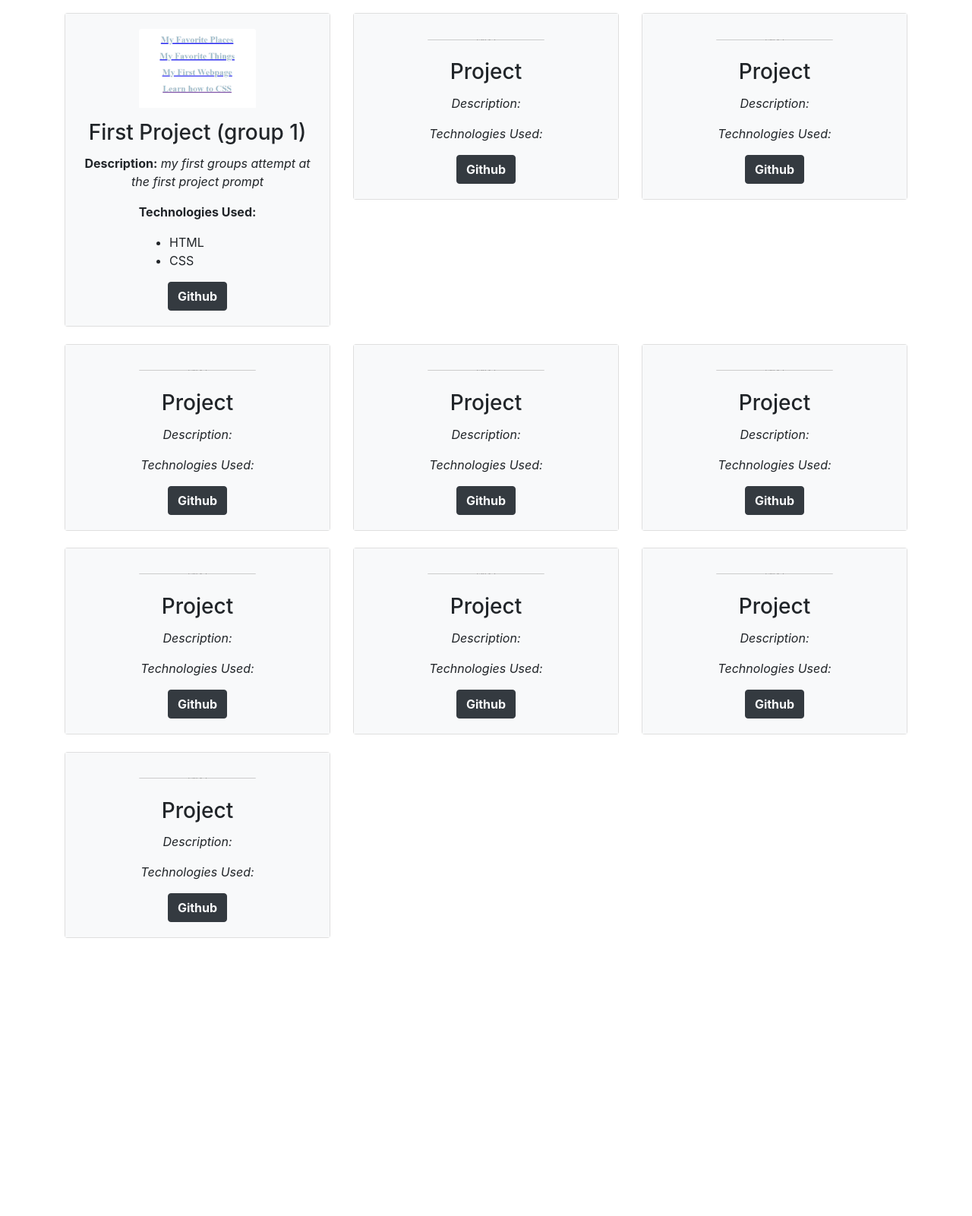
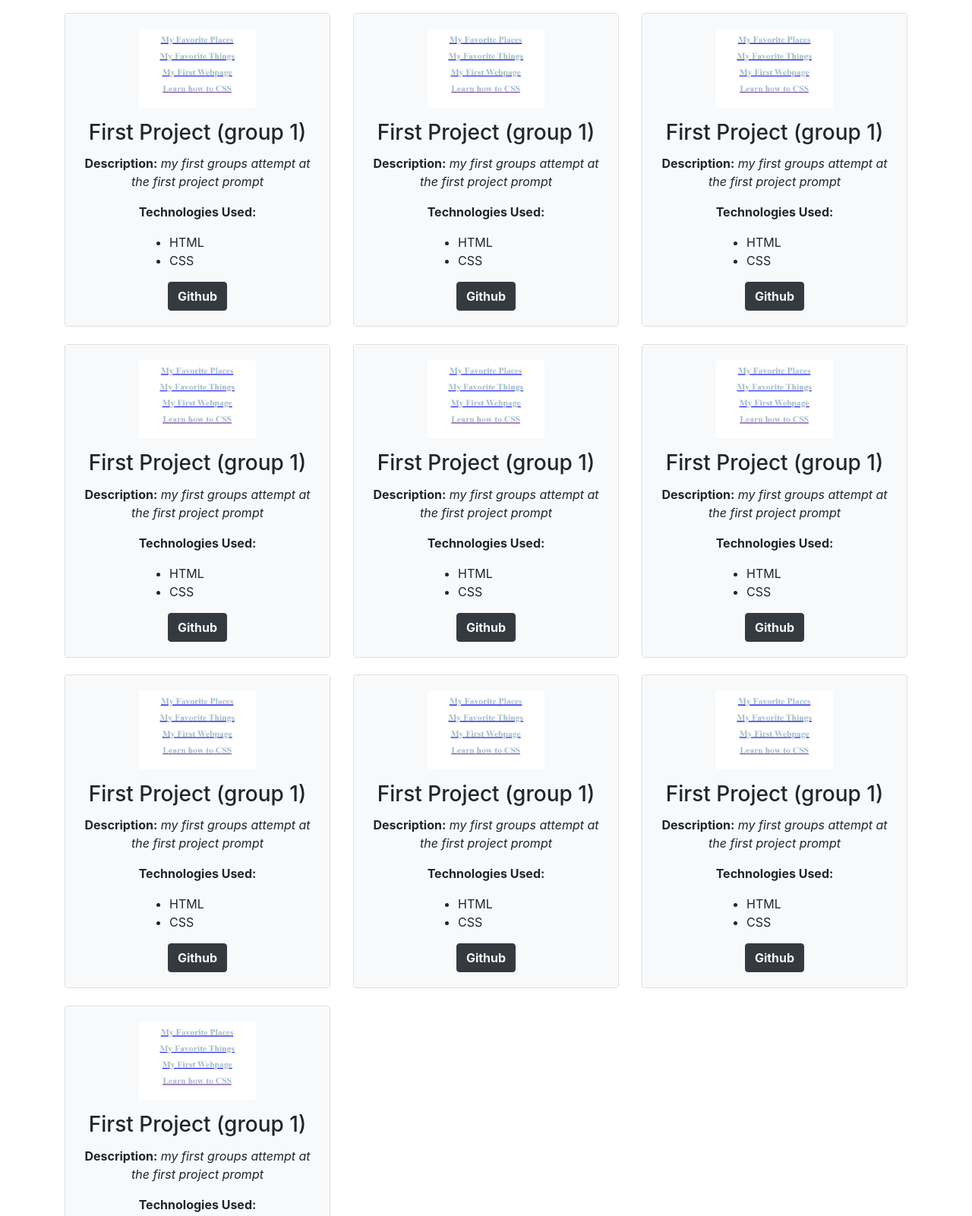
Before and after one commit to robbryandev/Portfolio, a plain HTML site: page index.html in a window 1280 px wide. Shown: the part 280-1881 px from the top of the page at 76% size. Before the commit the page ends 1538 px from the top, so only its background shows below. Drawn offline with Linux system fonts and the light colour scheme; placeholder pictures from the web are drawn by us.

Commit message:
Clone first project card to all cards

```diff
--- a/index.html
+++ b/index.html
@@ -52,117 +52,135 @@
         <div class="port-item col-4">
           <div class="card">
             <div class="card-body bg-light">
-              <img src="https://via.placeholder.com/150/000000/FFFFFF/?text=ProjectImg
-
-            C/O https://placeholder.com/" alt="" class="card-img-top w-50 h-50">
-              <h3 class="card-title pt-3">Project</h3>
-              <p class="card-text"><em>Description: </em></p>
-              <p class="card-text"> <em>Technologies Used: </em></p>
-              <a href="" class="btn btn-dark text-light"><strong>Github</strong></a>
+              <a href="https://robbryandev.github.io/my-first-webpage/"><img src="/images/my-first-webpage-1.PNG" alt="screenshot of page" class="card-img-top w-50 h-50"></a>
+              <h3 class="card-title pt-3">First Project (group 1)</h3>
+              <p class="card-text"><span class="port-text">Description:</span><em> my first groups attempt at the first project prompt</em></p>
+              <p class="card-text"><span class="port-text">Technologies Used: </span></p>
+              <ul class="card-text text-left w-50 m-auto">
+                <li>HTML</li>
+                <li>CSS</li>
+              </ul>
+              <a href="https://github.com/robbryandev/my-first-webpage" class="btn btn-dark text-light mt-3"><strong>Github</strong></a>
             </div>
           </div>
         </div>
         <div class="port-item col-4">
           <div class="card">
             <div class="card-body bg-light">
-              <img src="https://via.placeholder.com/150/000000/FFFFFF/?text=ProjectImg
-
-            C/O https://placeholder.com/" alt="" class="card-img-top w-50 h-50">
-              <h3 class="card-title pt-3">Project</h3>
-              <p class="card-text"><em>Description: </em></p>
-              <p class="card-text"> <em>Technologies Used: </em></p>
-              <a href="" class="btn btn-dark text-light"><strong>Github</strong></a>
+              <a href="https://robbryandev.github.io/my-first-webpage/"><img src="/images/my-first-webpage-1.PNG" alt="screenshot of page" class="card-img-top w-50 h-50"></a>
+              <h3 class="card-title pt-3">First Project (group 1)</h3>
+              <p class="card-text"><span class="port-text">Description:</span><em> my first groups attempt at the first project prompt</em></p>
+              <p class="card-text"><span class="port-text">Technologies Used: </span></p>
+              <ul class="card-text text-left w-50 m-auto">
+                <li>HTML</li>
+                <li>CSS</li>
+              </ul>
+              <a href="https://github.com/robbryandev/my-first-webpage" class="btn btn-dark text-light mt-3"><strong>Github</strong></a>
             </div>
           </div>
         </div>
         <div class="port-item col-4">
           <div class="card">
             <div class="card-body bg-light">
-              <img src="https://via.placeholder.com/150/000000/FFFFFF/?text=ProjectImg
-
-            C/O https://placeholder.com/" alt="" class="card-img-top w-50 h-50">
-              <h3 class="card-title pt-3">Project</h3>
-              <p class="card-text"><em>Description: </em></p>
-              <p class="card-text"> <em>Technologies Used: </em></p>
-              <a href="" class="btn btn-dark text-light"><strong>Github</strong></a>
+              <a href="https://robbryandev.github.io/my-first-webpage/"><img src="/images/my-first-webpage-1.PNG" alt="screenshot of page" class="card-img-top w-50 h-50"></a>
+              <h3 class="card-title pt-3">First Project (group 1)</h3>
+              <p class="card-text"><span class="port-text">Description:</span><em> my first groups attempt at the first project prompt</em></p>
+              <p class="card-text"><span class="port-text">Technologies Used: </span></p>
+              <ul class="card-text text-left w-50 m-auto">
+                <li>HTML</li>
+                <li>CSS</li>
+              </ul>
+              <a href="https://github.com/robbryandev/my-first-webpage" class="btn btn-dark text-light mt-3"><strong>Github</strong></a>
             </div>
           </div>
         </div>
         <div class="port-item col-4">
           <div class="card">
             <div class="card-body bg-light">
-              <img src="https://via.placeholder.com/150/000000/FFFFFF/?text=ProjectImg
-
-            C/O https://placeholder.com/" alt="" class="card-img-top w-50 h-50">
-              <h3 class="card-title pt-3">Project</h3>
-              <p class="card-text"><em>Description: </em></p>
-              <p class="card-text"> <em>Technologies Used: </em></p>
-              <a href="" class="btn btn-dark text-light"><strong>Github</strong></a>
+              <a href="https://robbryandev.github.io/my-first-webpage/"><img src="/images/my-first-webpage-1.PNG" alt="screenshot of page" class="card-img-top w-50 h-50"></a>
+              <h3 class="card-title pt-3">First Project (group 1)</h3>
+              <p class="card-text"><span class="port-text">Description:</span><em> my first groups attempt at the first project prompt</em></p>
+              <p class="card-text"><span class="port-text">Technologies Used: </span></p>
+              <ul class="card-text text-left w-50 m-auto">
+                <li>HTML</li>
+                <li>CSS</li>
+              </ul>
+              <a href="https://github.com/robbryandev/my-first-webpage" class="btn btn-dark text-light mt-3"><strong>Github</strong></a>
             </div>
           </div>
         </div>
         <div class="port-item col-4">
           <div class="card">
             <div class="card-body bg-light">
-              <img src="https://via.placeholder.com/150/000000/FFFFFF/?text=ProjectImg
-
-            C/O https://placeholder.com/" alt="" class="card-img-top w-50 h-50">
-              <h3 class="card-title pt-3">Project</h3>
-              <p class="card-text"><em>Description: </em></p>
-              <p class="card-text"> <em>Technologies Used: </em></p>
-              <a href="" class="btn btn-dark text-light"><strong>Github</strong></a>
+              <a href="https://robbryandev.github.io/my-first-webpage/"><img src="/images/my-first-webpage-1.PNG" alt="screenshot of page" class="card-img-top w-50 h-50"></a>
+              <h3 class="card-title pt-3">First Project (group 1)</h3>
+              <p class="card-text"><span class="port-text">Description:</span><em> my first groups attempt at the first project prompt</em></p>
+              <p class="card-text"><span class="port-text">Technologies Used: </span></p>
+              <ul class="card-text text-left w-50 m-auto">
+                <li>HTML</li>
+                <li>CSS</li>
+              </ul>
+              <a href="https://github.com/robbryandev/my-first-webpage" class="btn btn-dark text-light mt-3"><strong>Github</strong></a>
             </div>
           </div>
         </div>
         <div class="port-item col-4">
           <div class="card">
             <div class="card-body bg-light">
-              <img src="https://via.placeholder.com/150/000000/FFFFFF/?text=ProjectImg
-
-            C/O https://placeholder.com/" alt="" class="card-img-top w-50 h-50">
-              <h3 class="card-title pt-3">Project</h3>
-              <p class="card-text"><em>Description: </em></p>
-              <p class="card-text"> <em>Technologies Used: </em></p>
-              <a href="" class="btn btn-dark text-light"><strong>Github</strong></a>
+              <a href="https://robbryandev.github.io/my-first-webpage/"><img src="/images/my-first-webpage-1.PNG" alt="screenshot of page" class="card-img-top w-50 h-50"></a>
+              <h3 class="card-title pt-3">First Project (group 1)</h3>
+              <p class="card-text"><span class="port-text">Description:</span><em> my first groups attempt at the first project prompt</em></p>
+              <p class="card-text"><span class="port-text">Technologies Used: </span></p>
+              <ul class="card-text text-left w-50 m-auto">
+                <li>HTML</li>
+                <li>CSS</li>
+              </ul>
+              <a href="https://github.com/robbryandev/my-first-webpage" class="btn btn-dark text-light mt-3"><strong>Github</strong></a>
             </div>
           </div>
         </div>
         <div class="port-item col-4">
           <div class="card">
             <div class="card-body bg-light">
-              <img src="https://via.placeholder.com/150/000000/FFFFFF/?text=ProjectImg
-
-            C/O https://placeholder.com/" alt="" class="card-img-top w-50 h-50">
-              <h3 class="card-title pt-3">Project</h3>
-              <p class="card-text"><em>Description: </em></p>
-              <p class="card-text"> <em>Technologies Used: </em></p>
-              <a href="" class="btn btn-dark text-light"><strong>Github</strong></a>
+              <a href="https://robbryandev.github.io/my-first-webpage/"><img src="/images/my-first-webpage-1.PNG" alt="screenshot of page" class="card-img-top w-50 h-50"></a>
+              <h3 class="card-title pt-3">First Project (group 1)</h3>
+              <p class="card-text"><span class="port-text">Description:</span><em> my first groups attempt at the first project prompt</em></p>
+              <p class="card-text"><span class="port-text">Technologies Used: </span></p>
+              <ul class="card-text text-left w-50 m-auto">
+                <li>HTML</li>
+                <li>CSS</li>
+              </ul>
+              <a href="https://github.com/robbryandev/my-first-webpage" class="btn btn-dark text-light mt-3"><strong>Github</strong></a>
             </div>
           </div>
         </div>
         <div class="port-item col-4">
           <div class="card">
             <div class="card-body bg-light">
-              <img src="https://via.placeholder.com/150/000000/FFFFFF/?text=ProjectImg
-
-            C/O https://placeholder.com/" alt="" class="card-img-top w-50 h-50">
-              <h3 class="card-title pt-3">Project</h3>
-              <p class="card-text"><em>Description: </em></p>
-              <p class="card-text"> <em>Technologies Used: </em></p>
-              <a href="" class="btn btn-dark text-light"><strong>Github</strong></a>
+              <a href="https://robbryandev.github.io/my-first-webpage/"><img src="/images/my-first-webpage-1.PNG" alt="screenshot of page" class="card-img-top w-50 h-50"></a>
+              <h3 class="card-title pt-3">First Project (group 1)</h3>
+              <p class="card-text"><span class="port-text">Description:</span><em> my first groups attempt at the first project prompt</em></p>
+              <p class="card-text"><span class="port-text">Technologies Used: </span></p>
+              <ul class="card-text text-left w-50 m-auto">
+                <li>HTML</li>
+                <li>CSS</li>
+              </ul>
+              <a href="https://github.com/robbryandev/my-first-webpage" class="btn btn-dark text-light mt-3"><strong>Github</strong></a>
             </div>
           </div>
         </div>
         <div class="port-item col-4">
           <div class="card">
             <div class="card-body bg-light">
-              <img src="https://via.placeholder.com/150/000000/FFFFFF/?text=ProjectImg
-
-            C/O https://placeholder.com/" alt="" class="card-img-top w-50 h-50">
-              <h3 class="card-title pt-3">Project</h3>
-              <p class="card-text"><em>Description: </em></p>
-              <p class="card-text"> <em>Technologies Used: </em></p>
-              <a href="" class="btn btn-dark text-light"><strong>Github</strong></a>
+              <a href="https://robbryandev.github.io/my-first-webpage/"><img src="/images/my-first-webpage-1.PNG" alt="screenshot of page" class="card-img-top w-50 h-50"></a>
+              <h3 class="card-title pt-3">First Project (group 1)</h3>
+              <p class="card-text"><span class="port-text">Description:</span><em> my first groups attempt at the first project prompt</em></p>
+              <p class="card-text"><span class="port-text">Technologies Used: </span></p>
+              <ul class="card-text text-left w-50 m-auto">
+                <li>HTML</li>
+                <li>CSS</li>
+              </ul>
+              <a href="https://github.com/robbryandev/my-first-webpage" class="btn btn-dark text-light mt-3"><strong>Github</strong></a>
             </div>
           </div>
         </div>
```
